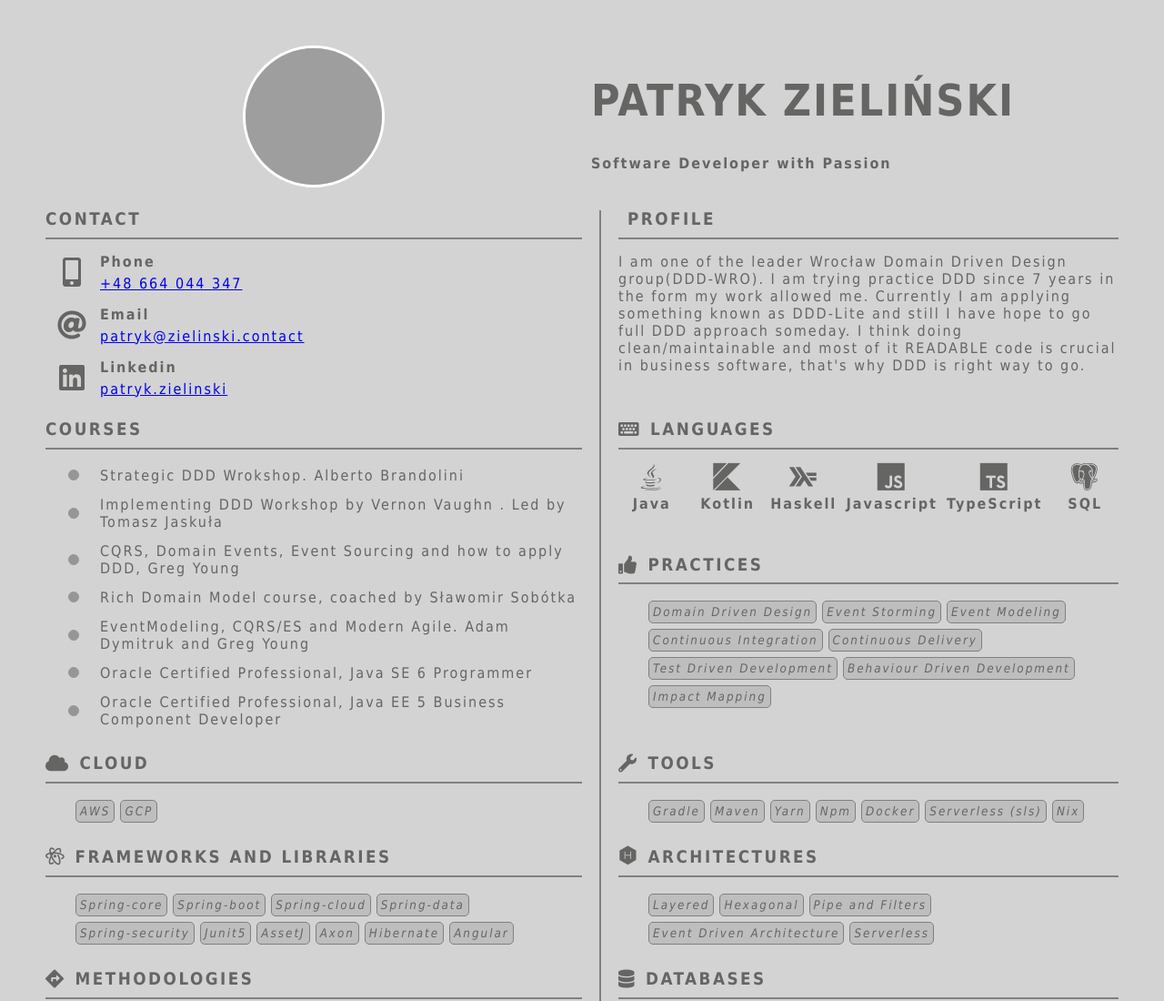
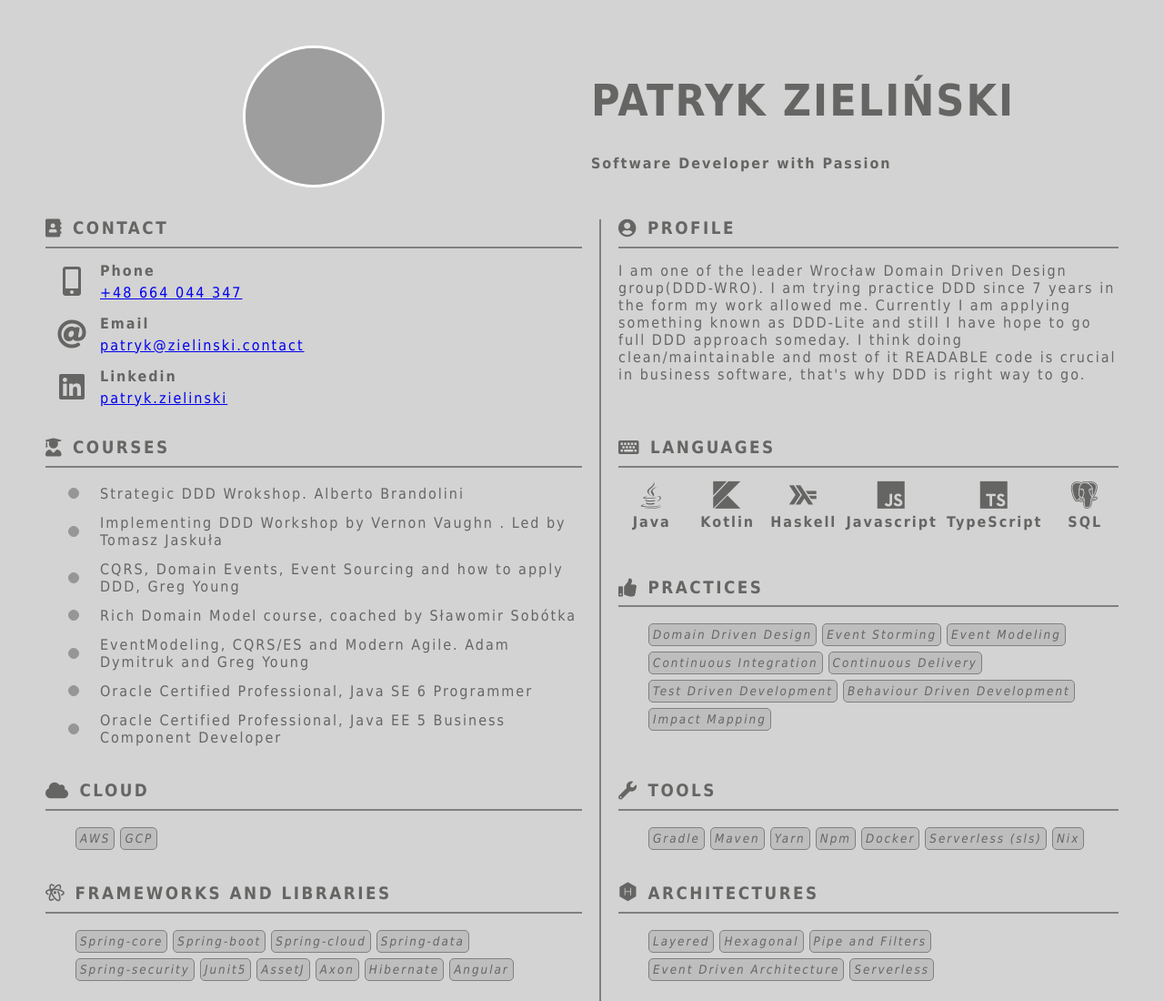
Before and after one commit to patryk-marcin-zielinski/cv-patryk-zielinski, a plain HTML site: page index.html in a window 1280 px wide. Shown: the top 1100 px of the page at 91% size. Drawn offline with Linux system fonts and the light colour scheme; grey boxes are pictures that could not be loaded; some icons are missing; files whose address does not match are found by name.

Commit message:
Futher improvments

```diff
--- a/css/resume.css
+++ b/css/resume.css
@@ -37,7 +37,7 @@ h1 {
         "left       separator  right"
         "left       separator  right"
         "experience experience experience";
-    gap: 10px 10px;
+    gap: 20px 10px;
 }
 
 .picture {
@@ -103,6 +103,7 @@ h1 {
         "title    title"
         "timeline work";
     gap: 10px 10px;
+    margin-top: 10px;
 }
 
 .experience > .title {
@@ -223,11 +224,6 @@ h1 {
     font-size: 40px;
     font-weight:900;
     z-index: -1;
-}
-
-.section.profile > .icon:after {
-    font-family: "Font Awesome 5 Free";
-    content: "\f2bd";
 }
 
 .experience > .title > .icon {
@@ -396,6 +392,15 @@ h1 {
 .section.language > .content > .item:not(:last-child) {
     margin-right: 10px;
 }
+
+
+
+/* Courses */
+.section.courses > .title > .icon:after {
+    font-family: "Font Awesome 5 Free";
+    content: "\f501";
+}
+
 /* Tools */
 .section.tools > .title > .icon:after {
     font-family: "Font Awesome 5 Free";
@@ -439,8 +444,18 @@ h1 {
     content: "\f1c0";
 }
 
+/* Profile */
+.section.profile > .title > .icon:after {
+    font-family: "Font Awesome 5 Free";
+    content: "\f2bd";
+}
 
 /* Contact */
+.section.contact > .title > .icon:after {
+    font-family: "Font Awesome 5 Free";
+    content: "\f2b9";
+}
+
 .section.contact .item {
     display: flex;
     flex-direction: row;
--- a/index.html
+++ b/index.html
@@ -25,7 +25,7 @@
 			</div>
 			<div class="section profile">
 				<div class="title">
-					<div class="icon"> </div><h3>PROFILE</h3>
+					<div class="icon"></div><h3>PROFILE</h3>
 				</div>
 				<div class="content">
 					I am one of the leader Wrocław Domain Driven Design group(DDD-WRO).
@@ -38,7 +38,7 @@
 			</div>
 			<div class="section contact">
 				<div class="title">
-					<h3>CONTACT</h3>
+					<div class="icon"></div><h3>CONTACT</h3>
 				</div>
 				<div class="content">
 					<div class="item">
@@ -72,7 +72,7 @@
 			</div>
 			<div class="section courses">
 				<div class="title">
-					<h3>COURSES</h3>
+					<div class="icon"></div><h3>COURSES</h3>
 				</div>
 				<div class="content list course">
 					<div>Strategic DDD Wrokshop. Alberto Brandolini</div>
@@ -86,7 +86,7 @@
 			</div>
 			<div class="section language">
 				<div class="title">
-					<div class="icon"> </div><h3>LANGUAGES</h3>
+					<div class="icon"></div><h3>LANGUAGES</h3>
 				</div>
 				<div class="content">
 					<div class="item">
```
